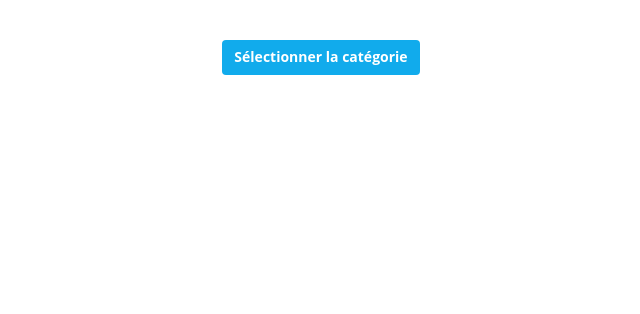
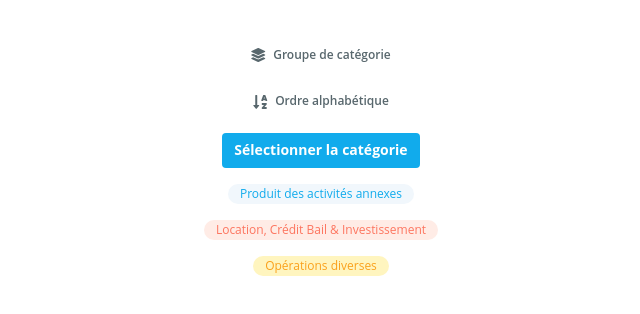
Before and after one commit to AitorChain/Dougs, a Gatsby site in the folder frontend/: page / in a window 1280 px wide. Shown: the whole page, without its empty margins (319-959 px from the left). Built offline with nearby package versions, Linux system fonts and the light colour scheme; Gatsby itself is replaced by a stand-in of ours.

Commit message:
Finish Tag UI

```diff
--- /dev/null
+++ b/frontend/src/components/UI/Buttons/index.ts
@@ -0,0 +1,3 @@
+export { default as ActionButton } from './ActionButton';
+export { default as Button } from './Button';
+export { default as SelectButton } from './SelectButton';
--- /dev/null
+++ b/frontend/src/components/UI/Tag/index.tsx
@@ -0,0 +1,23 @@
+import React from 'react';
+import classNames from 'classnames';
+
+interface TagProps {
+	color: 'red' | 'blue' | 'yellow';
+	text: string;
+}
+
+const Tag = ({ color, text }: TagProps) => {
+	return (
+		<span
+			className={classNames('rounded-full text-sm leading-4 px-3 py-0.5', {
+				'bg-lightGray text-blue'     : color === 'blue',
+				'bg-lightRed text-red'       : color === 'red',
+				'bg-lightYellow text-yellow' : color === 'yellow',
+			})}
+		>
+			{text}
+		</span>
+	);
+};
+
+export default Tag;
--- a/frontend/src/pages/index.tsx
+++ b/frontend/src/pages/index.tsx
@@ -1,15 +1,35 @@
 import * as React from 'react';
 import type { HeadFC, PageProps } from 'gatsby';
-import SelectButton from '../components/UI/Buttons/SelectButton';
 import { AlphabeticOrderIcon, ThreeBoxesIcon } from '../images/icons';
-import ActionButton from '../components/UI/Buttons/ActionButton';
+import { ActionButton, SelectButton } from '../components/UI/Buttons';
+import Tag from '../components/UI/Tag';
 
 const IndexPage: React.FC<PageProps> = () => {
 	return (
-		<main className='w-100 h-100 flexCenter m-10'>
+		<main className='w-100 h-100 flexCenter flex-col gap-4 m-10'>
+			<SelectButton
+				text={'Groupe de catégorie'}
+				icon={<ThreeBoxesIcon />}
+			/>
+			<SelectButton
+				text={'Ordre alphabétique'}
+				icon={<AlphabeticOrderIcon />}
+			/>
 			<ActionButton
 				text={'Sélectionner la catégorie'}
 				variant='primary'
+			/>
+			<Tag
+				color='blue'
+				text='Produit des activités annexes'
+			/>
+			<Tag
+				color='red'
+				text='Location, Crédit Bail & Investissement'
+			/>
+			<Tag
+				color='yellow'
+				text='Opérations diverses'
 			/>
 		</main>
 	);
--- a/frontend/tailwind.config.js
+++ b/frontend/tailwind.config.js
@@ -13,11 +13,15 @@ module.exports = {
 				xl   : ['24px', '32px'],
 			},
 			colors: {
-				black     : '#001A25',
-				lightGray : '#F1F7FC',
-				gray      : '#DCE4ED',
-				darkGray  : '#58676D',
-				blue      : '#11ABEC',
+				black       : '#001A25',
+				lightGray   : '#F1F7FC',
+				gray        : '#DCE4ED',
+				darkGray    : '#58676D',
+				blue        : '#11ABEC',
+				lightRed    : '#FFECE6',
+				red         : '#FD755F',
+				lightYellow : '#FFF5BF',
+				yellow      : '#FAA11C',
 			},
 		},
 	},
```
